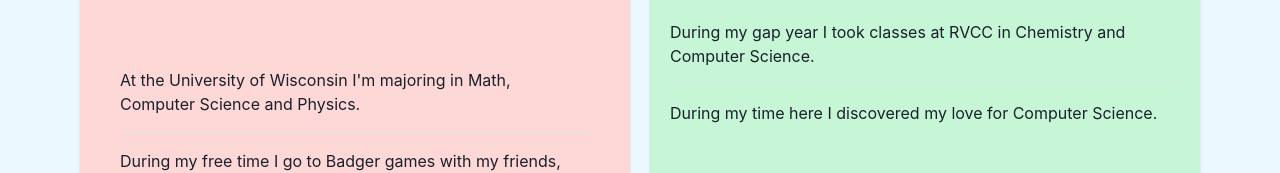
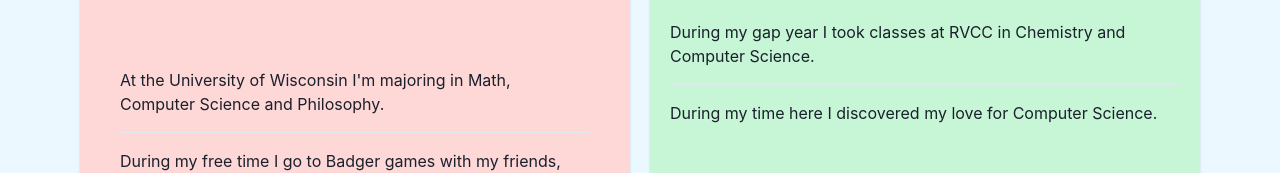
Before and after one commit to mbrady20/resumepage, a Next.js app in the folder resume-page/: page /aboutPage in a window 1280 px wide. Shown: the part 712-885 px from the top of the page. Built offline with nearby package versions, Linux system fonts and the light colour scheme.

Commit message:
Update aboutPage.tsx

```diff
--- a/resume-page/src/pages/aboutPage.tsx
+++ b/resume-page/src/pages/aboutPage.tsx
@@ -63,7 +63,7 @@
             <CardBody>
             <CardBody>
                 <Stack divider={<StackDivider />} spacing="4">
-                  <Text>At the University of Wisconsin I&apos;m majoring in Math, Computer Science and Physics.</Text>
+                  <Text>At the University of Wisconsin I&apos;m majoring in Math, Computer Science and Philosophy.</Text>
 
                   <Text>During my free time I go to Badger games with my friends, practice at the Jiu Jitsu club and game at the Super Smash Bros. club.</Text>
                 </Stack>
```
